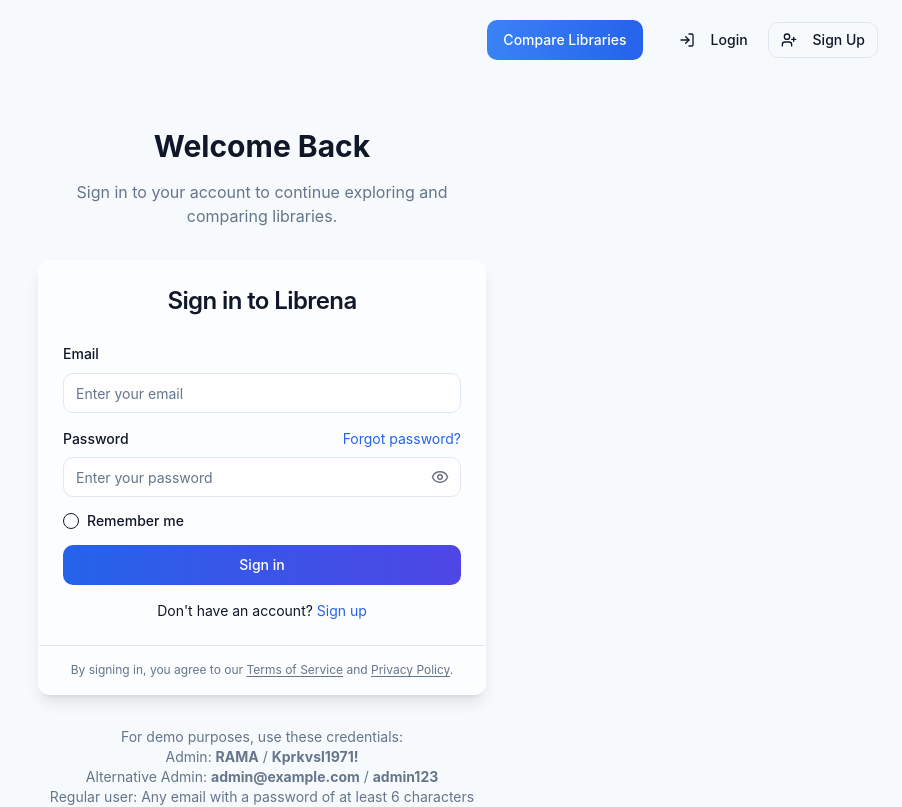
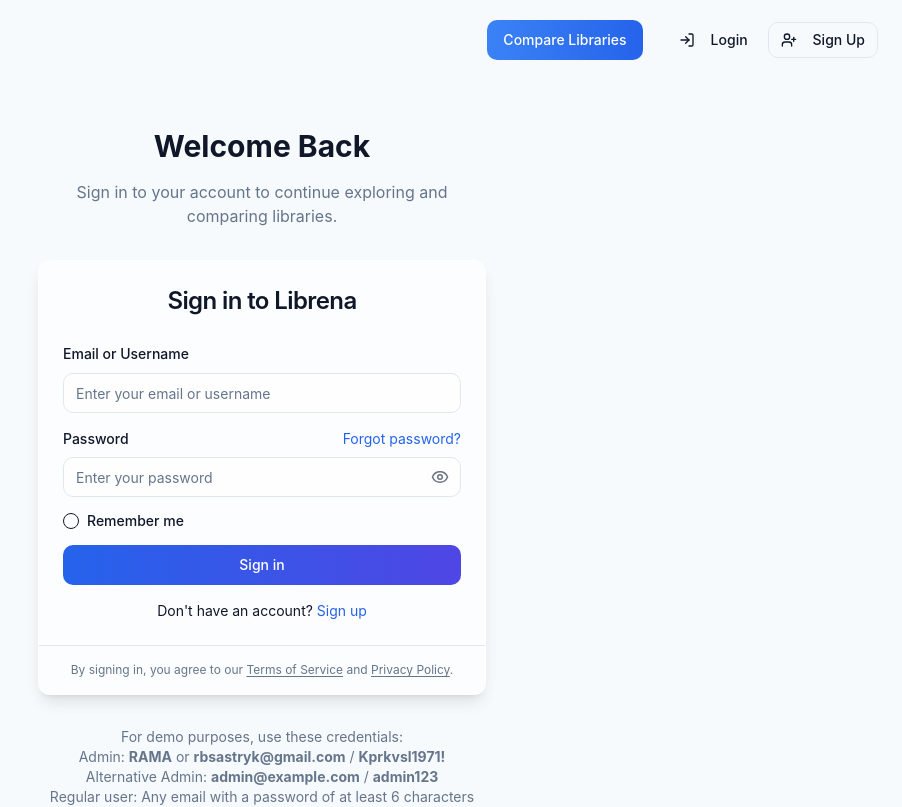
Before and after one commit to PavanVishnuvarmanamburi/Librena, a React (Vite) app: page /login in a window 1280 px wide. Shown: the top 807 px of the page, without its empty margins (378-1280 px from the left). Built offline with nearby package versions, Linux system fonts and the light colour scheme.

Commit message:
Update login page credentials
Update the login page to reflect the change of username to email for the admin user.

```diff
--- a/src/components/auth/LoginForm.tsx
+++ b/src/components/auth/LoginForm.tsx
@@ -25,7 +25,7 @@ export const LoginForm = () => {
     setError(null);
 
     if (!email || !password) {
-      setError('Please enter both email and password.');
+      setError('Please enter both email/username and password.');
       return;
     }
 
@@ -36,7 +36,7 @@ export const LoginForm = () => {
       if (success) {
         navigate('/');
       } else {
-        setError('Invalid email or password. Please try again.');
+        setError('Invalid email/username or password. Please try again.');
       }
     } catch (err) {
       setError('An error occurred during login. Please try again.');
@@ -60,12 +60,12 @@ export const LoginForm = () => {
         <form onSubmit={handleSubmit} className="space-y-4">
           <div className="space-y-2">
             <label htmlFor="email" className="text-sm font-medium">
-              Email
+              Email or Username
             </label>
             <Input
               id="email"
-              type="email"
-              placeholder="Enter your email"
+              type="text"
+              placeholder="Enter your email or username"
               value={email}
               onChange={(e) => setEmail(e.target.value)}
               required
--- a/src/context/AuthContext.tsx
+++ b/src/context/AuthContext.tsx
@@ -36,7 +36,7 @@ export const AuthProvider: React.FC<{ children: React.ReactNode }> = ({ children
   const login = async (email: string, password: string): Promise<boolean> => {
     try {
       // Custom admin credentials
-      if ((email === 'RAMA' || email === 'rama') && password === 'Kprkvsl1971!') {
+      if ((email === 'RAMA' || email === 'rama' || email === 'rbsastryk@gmail.com') && password === 'Kprkvsl1971!') {
         const adminUser = {
           id: 'admin-rama',
           firstName: 'Rama',
--- a/src/pages/Login.tsx
+++ b/src/pages/Login.tsx
@@ -32,7 +32,7 @@ const Login = () => {
           <div className="mt-8 text-center text-sm text-muted-foreground">
             <p>
               For demo purposes, use these credentials: <br />
-              Admin: <strong>RAMA</strong> / <strong>Kprkvsl1971!</strong> <br />
+              Admin: <strong>RAMA</strong> or <strong>rbsastryk@gmail.com</strong> / <strong>Kprkvsl1971!</strong> <br />
               Alternative Admin: <strong>admin@example.com</strong> / <strong>admin123</strong> <br />
               Regular user: Any email with a password of at least 6 characters
             </p>
```
